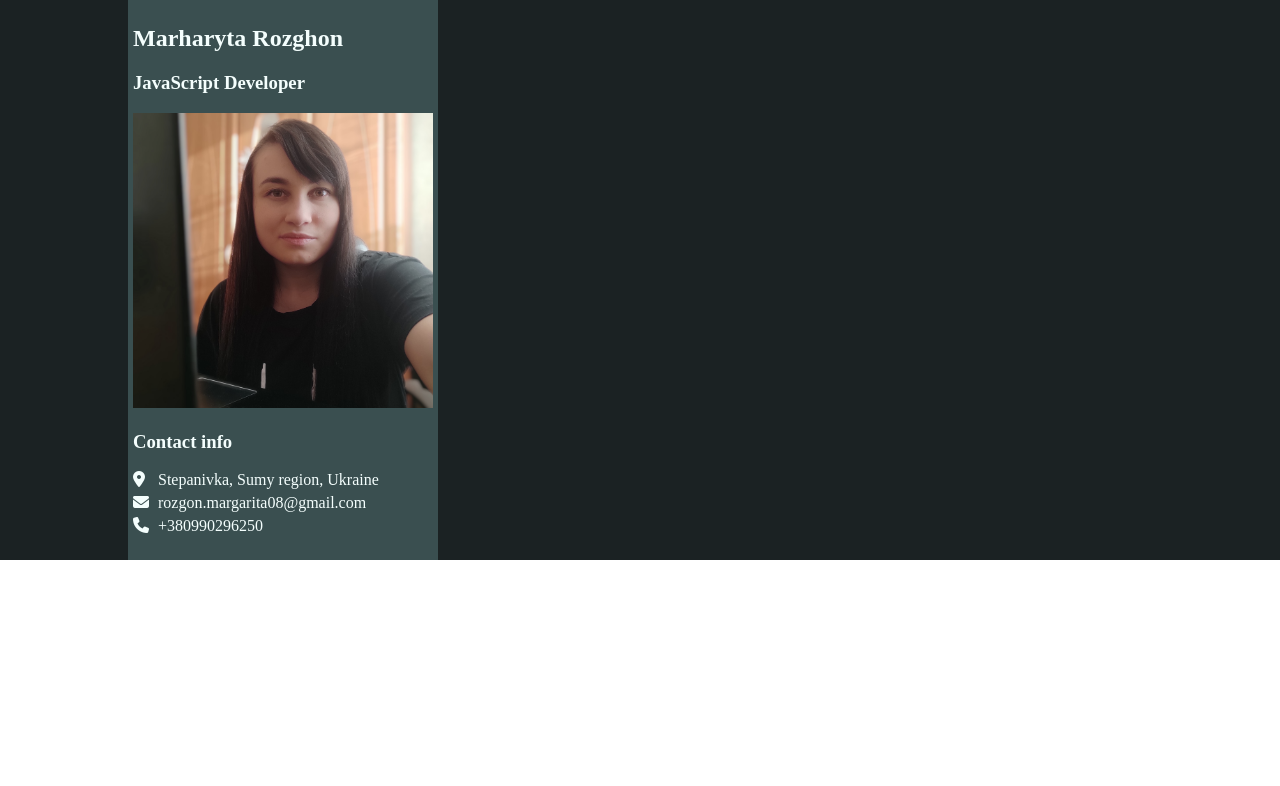
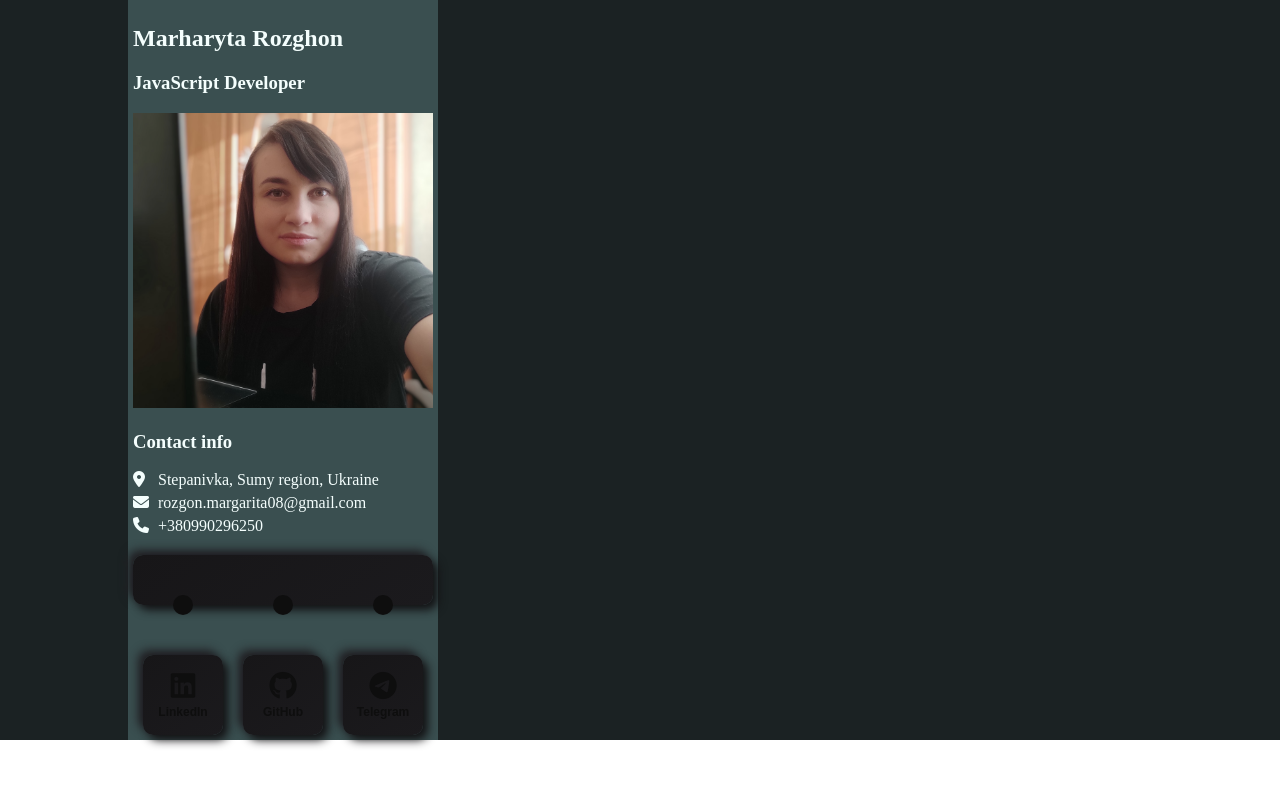
Before and after one commit to marharita08/resume, a React (Create React App) app: page / in a window 1280 px wide. Shown: the top 786 px of the page. Built offline with nearby package versions, Linux system fonts and the light colour scheme.

Commit message:
add social networks

```diff
--- a/src/App.tsx
+++ b/src/App.tsx
@@ -1,5 +1,5 @@
-import React from 'react';
-import './App.css';
+import React from "react";
+import "./App.css";
 import {Aside} from "./components/aside/Aside";
 
 function App() {
--- a/src/components/aside/Aside.tsx
+++ b/src/components/aside/Aside.tsx
@@ -1,5 +1,6 @@
 import React from "react";
 import {ContactInfo} from "./contact-info/ContactInfo";
+import {SocialNetworks} from "./social-networks/SocialNetworks";
 
 export const Aside = () => {
   return (
@@ -8,6 +9,7 @@ export const Aside = () => {
       <h3>JavaScript Developer</h3>
       <img src="/avatar.jpg" alt="avatar" className="avatar"/>
       <ContactInfo/>
+      <SocialNetworks/>
     </aside>
   )
 }
--- /dev/null
+++ b/src/components/aside/social-networks/Item.ts
@@ -0,0 +1,7 @@
+import React from "react";
+
+export interface Item {
+  link: string,
+  icon: React.ReactNode,
+  content: string
+}
--- /dev/null
+++ b/src/components/aside/social-networks/SocialNetworks.tsx
@@ -0,0 +1,42 @@
+import React from "react";
+import {Item} from "./Item";
+import {SocialNetworksItem} from "./SocialNetworksItem";
+
+export const SocialNetworks = () => {
+
+  const items: Item[] = [
+    {
+      link: "https://www.linkedin.com/in/marharyta08",
+      icon: <i className="fa-brands fa-linkedin"></i>,
+      content: "LinkedIn"
+    },
+    {
+      link: "https://github.com/marharita08",
+      icon: <i className="fa-brands fa-github"></i>,
+      content: "GitHub"
+    },
+    {
+      link: "https://t.me/Marharyta_Rozghon",
+      icon: <i className="fa-brands fa-telegram"></i>,
+      content: "Telegram"
+    }
+  ]
+
+  return (
+    <div className="social-networks-container">
+      <div className="bar"></div>
+      <div className="button-container">
+        {
+          items.map((item, index) =>
+            <SocialNetworksItem
+              link={item.link}
+              icon={item.icon}
+              content={item.content}
+              key={index}
+            />
+          )
+        }
+      </div>
+    </div>
+  )
+}
--- /dev/null
+++ b/src/components/aside/social-networks/SocialNetworksItem.tsx
@@ -0,0 +1,18 @@
+import React from "react";
+import {Item} from "./Item";
+
+export const SocialNetworksItem: React.FC<Item> = ({link, icon, content}) => {
+
+  return (
+    <div className="button">
+      <div className="dot"></div>
+      <div className="light"></div>
+      <button>
+        <a href={link} target="_blank">
+          {icon}
+          <span>{content}</span>
+        </a>
+      </button>
+    </div>
+  )
+}
```
